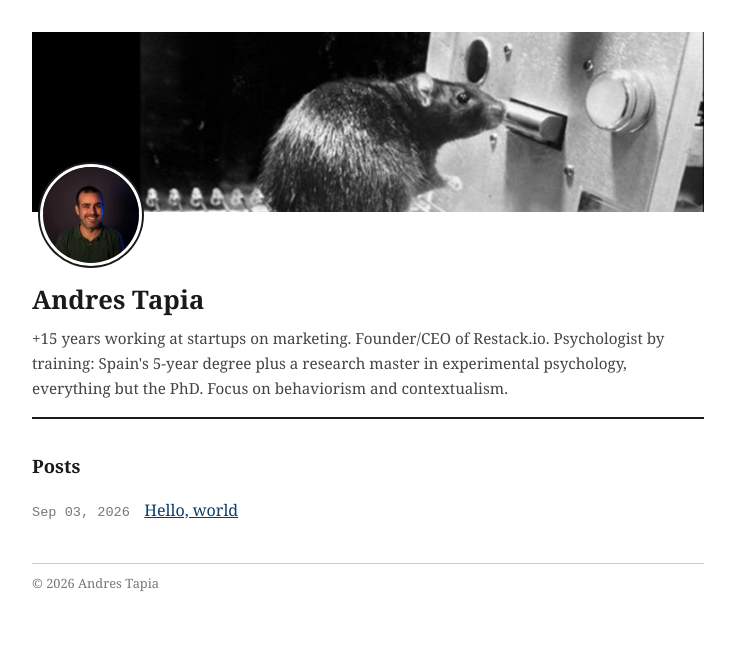
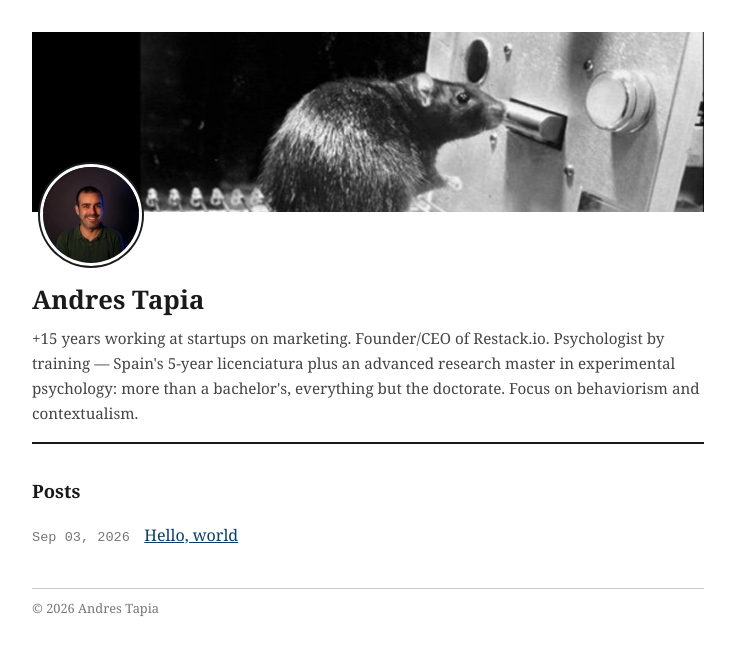
Before and after one commit to atapiawastaken/atapiawastaken.github.io, a Jekyll site: the page built from index.md, in a window 1280 px wide. Shown: the top 655 px of the page, without its empty margins (272-1007 px from the left). Built offline with Jekyll 4.4.1, drawn with Linux system fonts in a browser that asks for light colours.

Commit message:
Bio: licenciatura weight, punchier

```diff
--- a/_layouts/default.html
+++ b/_layouts/default.html
@@ -4,7 +4,7 @@
   <meta charset="utf-8">
   <meta name="viewport" content="width=device-width, initial-scale=1">
   <title>{% if page.title %}{{ page.title }} — {% endif %}{{ site.title }}</title>
-  <meta name="description" content="+15 years working at startups on marketing. Founder/CEO of Restack.io. Psychologist by training: Spain's 5-year degree plus a research master in experimental psychology, everything but the PhD. Focus on behaviorism and contextualism.">
+  <meta name="description" content="+15 years working at startups on marketing. Founder/CEO of Restack.io. Psychologist by training &mdash; Spain's 5-year licenciatura plus an advanced research master in experimental psychology: more than a bachelor's, everything but the doctorate. Focus on behaviorism and contextualism.">
   <style>
     body { font-family: Georgia, "Times New Roman", serif; color: #1a1a1a;
            background: #fff; max-width: 42em; margin: 2em auto;
@@ -39,9 +39,10 @@
     <img src="/assets/me.jpg" alt="{{ site.title }}">
     <h1><a href="/">{{ site.title }}</a></h1>
     <p class="bio">+15 years working at startups on marketing. Founder/CEO of
-    Restack.io. Psychologist by training: Spain's 5-year degree plus a research
-    master in experimental psychology, everything but the PhD. Focus on
-    behaviorism and contextualism.</p>
+    Restack.io. Psychologist by training &mdash; Spain's 5-year licenciatura
+    plus an advanced research master in experimental psychology: more than a
+    bachelor's, everything but the doctorate. Focus on behaviorism and
+    contextualism.</p>
   </header>
   {{ content }}
   <footer>&copy; {{ site.time | date: "%Y" }} {{ site.title }}</footer>
```
